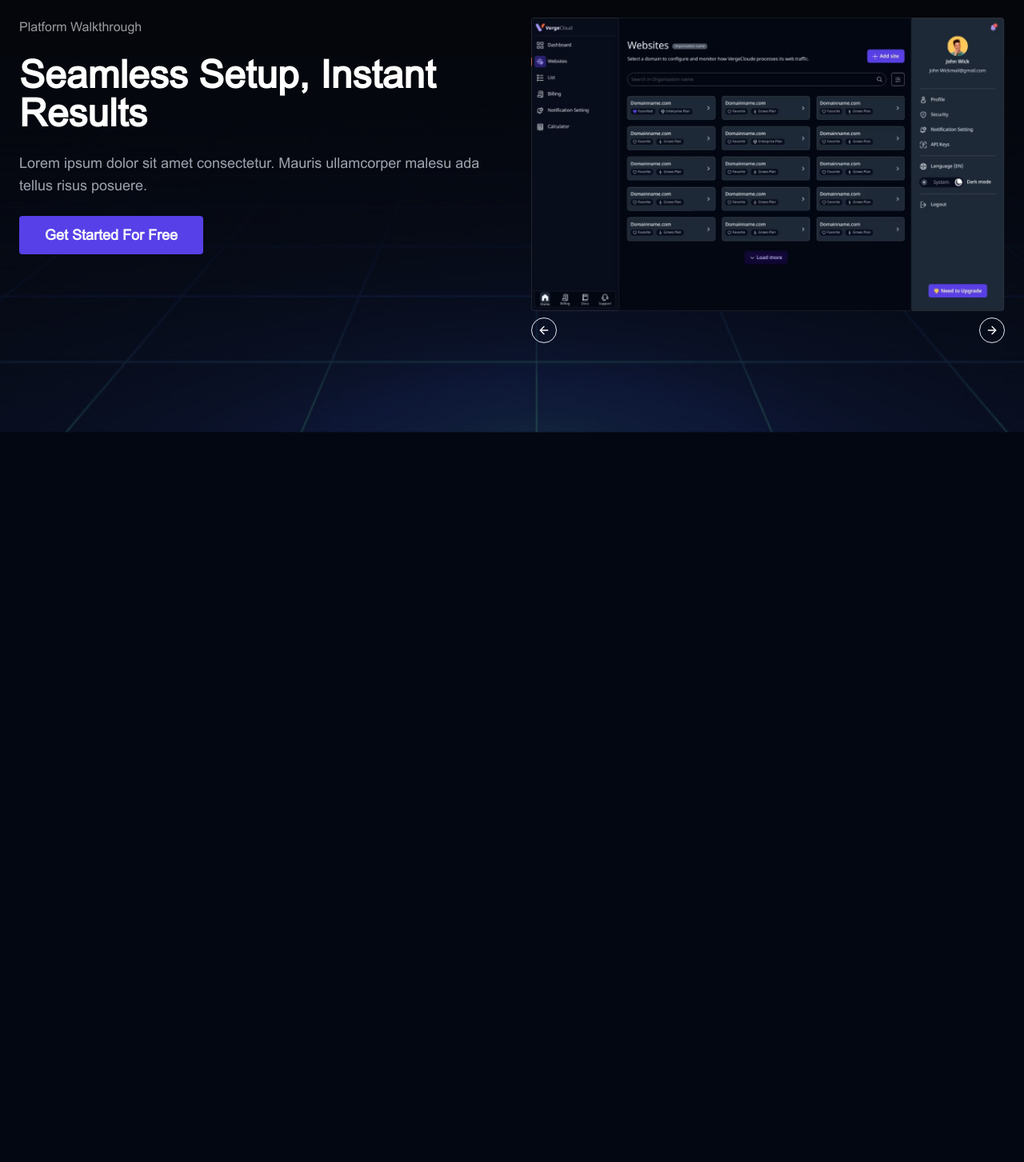
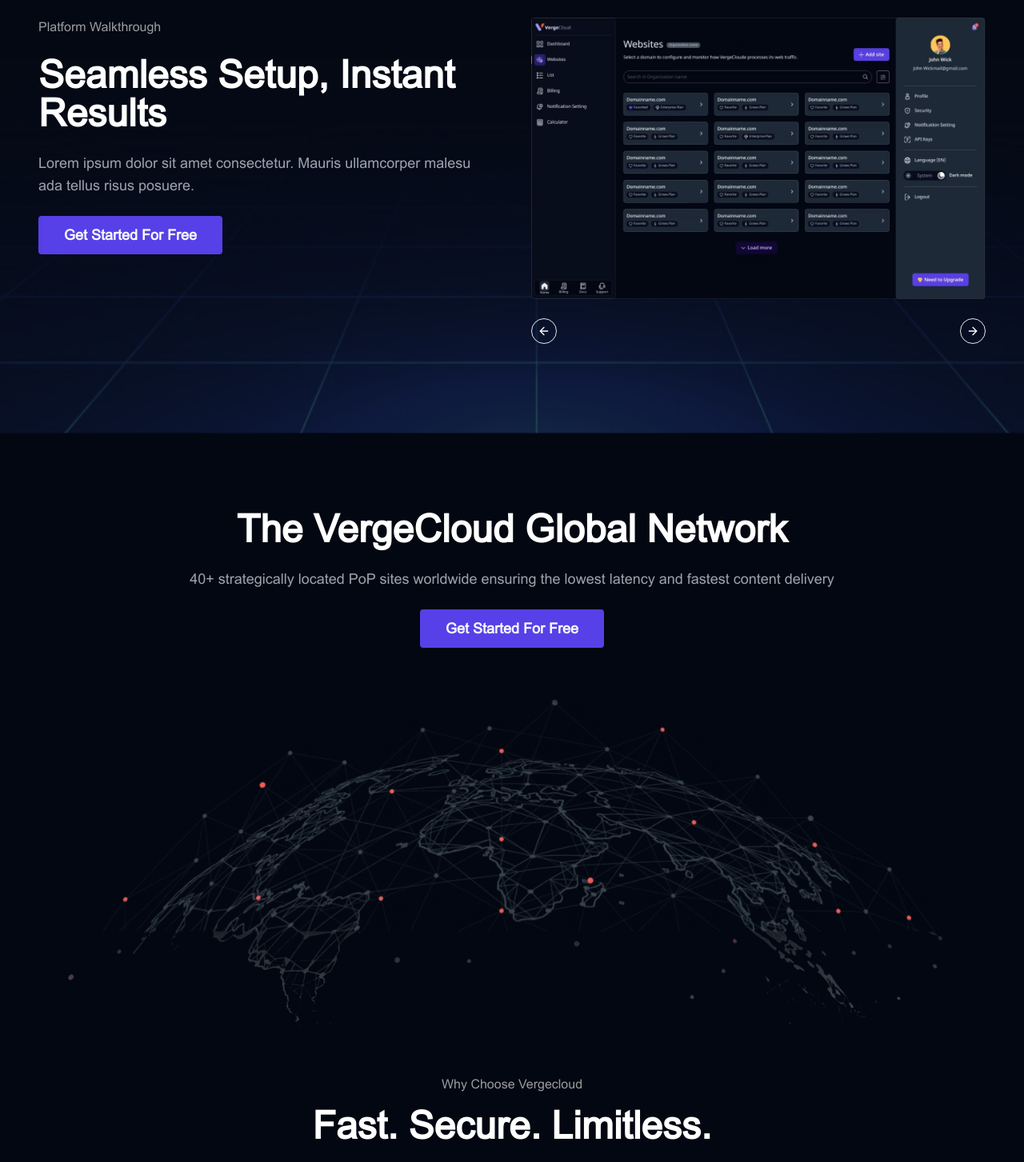
Before and after one commit to varunpandey0502/vergecloud-dark, a Next.js app: page / in a window 1280 px wide. Shown: the part 1330-2783 px from the top of the page at 80% size. Before the commit the page ends 1871 px from the top, so only its background shows below. Built offline with nearby package versions, Linux system fonts and the light colour scheme.

Commit message:
feat: implement why choose us

```diff
--- a/app/page.tsx
+++ b/app/page.tsx
@@ -10,6 +10,8 @@
 import Footer from "@/components/footer";
 import SubscriptionSavings from "@/components/subscription-savings";
 import PlatformWalkthrough from "@/components/platform-walkthrough";
+import GlobalNetwork from "@/components/global-network";
+import WhyChoose from "@/components/why-choose";
 
 export default function Page() {
   return (
@@ -18,6 +20,8 @@
       <Hero />
       <SubscriptionSavings />
       <PlatformWalkthrough />
+      <GlobalNetwork />
+      <WhyChoose />
       {/* <Awards />
       <Stats />
       <Comparison />
--- /dev/null
+++ b/components/global-network.tsx
@@ -0,0 +1,45 @@
+"use client";
+
+import { Button } from "./ui/button";
+
+export default function GlobalNetwork() {
+  const networkPoints = [
+    { top: "30%", left: "40%", type: "primary" },
+    { top: "35%", left: "45%", type: "secondary" },
+    // Add more points as needed
+  ];
+
+  const pointStyles = {
+    primary: "bg-[#FF4D4D]",
+    secondary: "bg-gray-400",
+  };
+
+  return (
+    <section className="relative bg-background px-6 pt-24">
+      {/* Content */}
+      <div className="container px-6 relative z-10">
+        <div className="flex flex-col items-center text-center space-y-6 max-w-4xl mx-auto">
+          <h2 className="text-3xl md:text-5xl font-bold text-white">
+            The VergeCloud Global Network
+          </h2>
+          <p className="text-lg text-gray-400">
+            40+ strategically located PoP sites worldwide ensuring the lowest
+            latency and fastest content delivery
+          </p>
+          <Button className="px-8 py-6 text-lg font-bold">
+            Get Started For Free
+          </Button>
+        </div>
+
+        {/* World Map */}
+        <div className="mt-16 relative">
+          <img
+            src="/images/network/world-map.png"
+            alt="VergeCloud Global Network"
+            className="w-full h-auto"
+          />
+        </div>
+      </div>
+    </section>
+  );
+}
--- a/components/platform-walkthrough.tsx
+++ b/components/platform-walkthrough.tsx
@@ -27,7 +27,7 @@
 
 export default function PlatformWalkthrough() {
   return (
-    <section className="relative bg-[#030303] py-24 overflow-hidden">
+    <section className="relative bg-background px-6 py-24">
       {/* Grid Background */}
       <div
         className="absolute inset-0 bg-cover bg-center bg-no-repeat"
@@ -70,7 +70,7 @@
                 ))}
               </CarouselContent>
 
-              <div className="flex justify-between">
+              <div className="flex justify-between mt-4">
                 <CarouselPrevious className="static h-8 w-8 text-white" />
                 <CarouselNext className="static h-8 w-8 text-white" />
               </div>
--- a/components/subscription-savings.tsx
+++ b/components/subscription-savings.tsx
@@ -6,7 +6,7 @@
 
 export default function SubscriptionSavings() {
   return (
-    <section className="bg-[#0A0A0A] py-24 px-6">
+    <section className="bg-background py-24 px-6">
       <div className="max-w-screen-xl mx-auto rounded-3xl bg-gradient-to-br from-[#1A1A1A] to-[#0D0D0D] p-16">
         <div className="flex flex-col items-center text-center space-y-6">
           <h2 className="text-3xl md:text-5xl font-bold text-white">
--- /dev/null
+++ b/components/why-choose.tsx
@@ -0,0 +1,84 @@
+"use client";
+
+import { Globe, Shield, Zap, Settings, Lock, DollarSign } from "lucide-react";
+
+const features = [
+  {
+    icon: <Globe className="w-12 h-12" />,
+    title: "Global Content Acceleration",
+    description:
+      "Be it streaming, downloads, or web content - push your content closer to your audience for ultra-fast delivery across continents.",
+  },
+  {
+    icon: <Settings className="w-12 h-12" />,
+    title: "Smart Caching",
+    description:
+      "Be it streaming, downloads, or web content - push your content closer to your audience for ultra-fast delivery across continents.",
+  },
+  {
+    icon: <Zap className="w-12 h-12" />,
+    title: "Real-Time Optimization",
+    description:
+      "Deliver the fastest experience possible with dynamic content optimization. We fine-tune performance on the fly.",
+  },
+  {
+    icon: <Shield className="w-12 h-12" />,
+    title: "Global Content Acceleration",
+    description:
+      "Say hello to peace of mind with built-in DDoS protection, HTTPS encryption, and secure token authentication to protect your assets.",
+  },
+  {
+    icon: <Lock className="w-12 h-12" />,
+    title: "Robust Security",
+    description:
+      "Handle traffic surges with ease. Our scalable infrastructure ensures consistent perform-ance even during high-demand events.",
+  },
+  {
+    icon: <DollarSign className="w-12 h-12" />,
+    title: "Value for Money",
+    description:
+      "Deliver the fastest experience possible with dynamic content optimization. We fine-tune performance on the fly.",
+  },
+];
+
+export default function WhyChoose() {
+  return (
+    <section className="bg-background px-6 pb-24">
+      <div className="container">
+        <div className="text-center space-y-4 mb-16">
+          <span className="text-white/60">Why Choose Vergecloud</span>
+          <h2 className="text-3xl md:text-5xl font-bold text-white">
+            Fast. Secure. Limitless.
+          </h2>
+          <p className="text-lg text-gray-400 max-w-3xl mx-auto">
+            We are an agile, reliable, and scalable solution — everything your
+            growing business needs.
+          </p>
+        </div>
+
+        <div className="grid md:grid-cols-2 lg:grid-cols-3 gap-6">
+          {features.map((feature, index) => (
+            <div
+              key={index}
+              className="group relative bg-[#0A0A0A] rounded-2xl border border-white/[0.08] transition-all duration-300 hover:scale-[1.02]"
+            >
+              {/* Glow Effect */}
+              <div className="absolute inset-0 bg-[#FF4D4D] opacity-0 rounded-2xl group-hover:opacity-100 blur-md transition-opacity" />
+
+              {/* Content */}
+              <div className="relative bg-[#0A0A0A] rounded-2xl p-8 space-y-4 z-[1]">
+                <div className="w-16 h-16 rounded-full bg-primary/10 flex items-center justify-center text-primary transition-colors group-hover:bg-[#FF4D4D]/20 group-hover:text-[#FF4D4D]">
+                  {feature.icon}
+                </div>
+                <h3 className="text-xl font-bold text-white group-hover:text-[#FF4D4D] transition-colors">
+                  {feature.title}
+                </h3>
+                <p className="text-gray-400">{feature.description}</p>
+              </div>
+            </div>
+          ))}
+        </div>
+      </div>
+    </section>
+  );
+}
```
Also changed, not shown: public/images/network/world-map.png (added).
